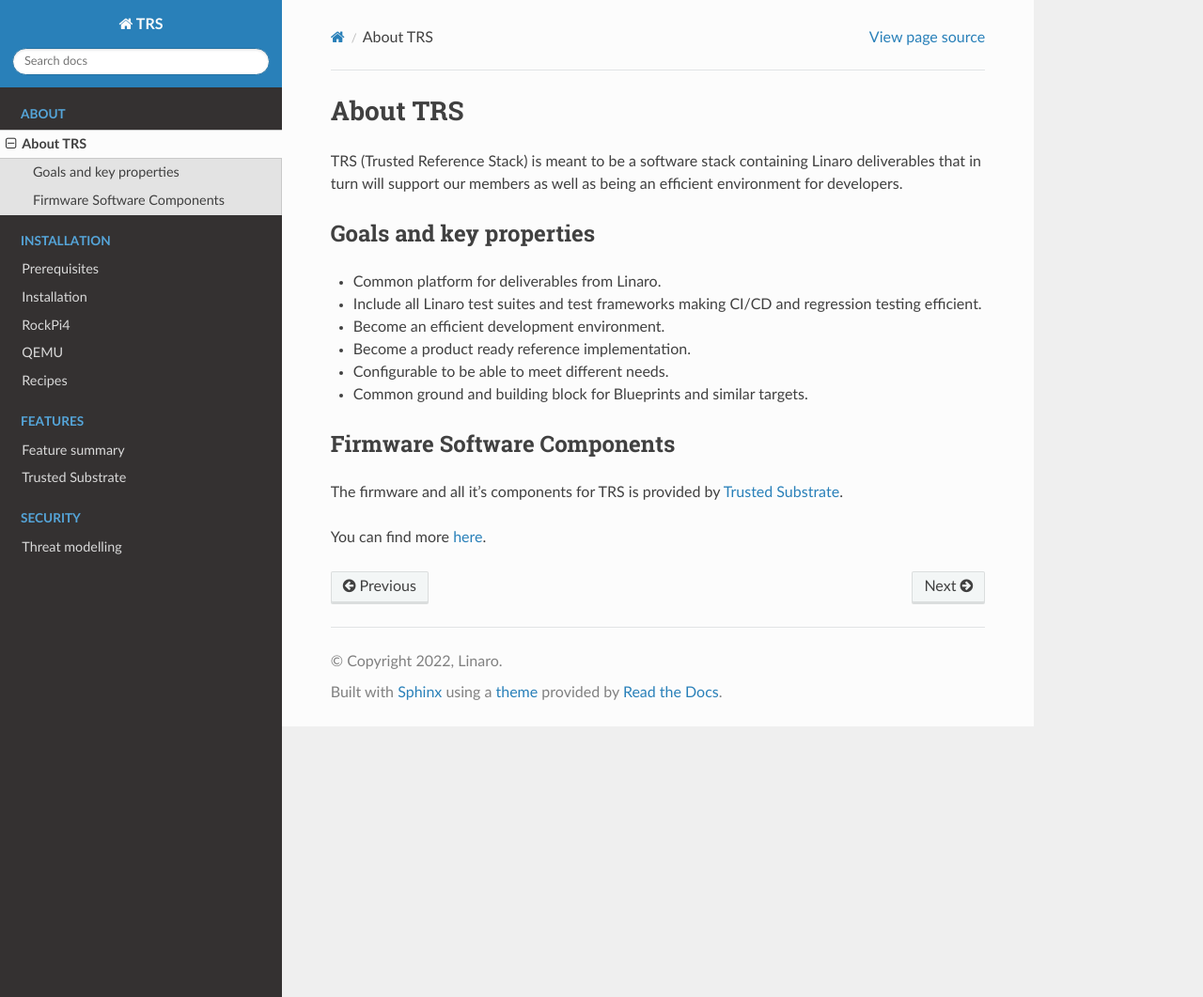
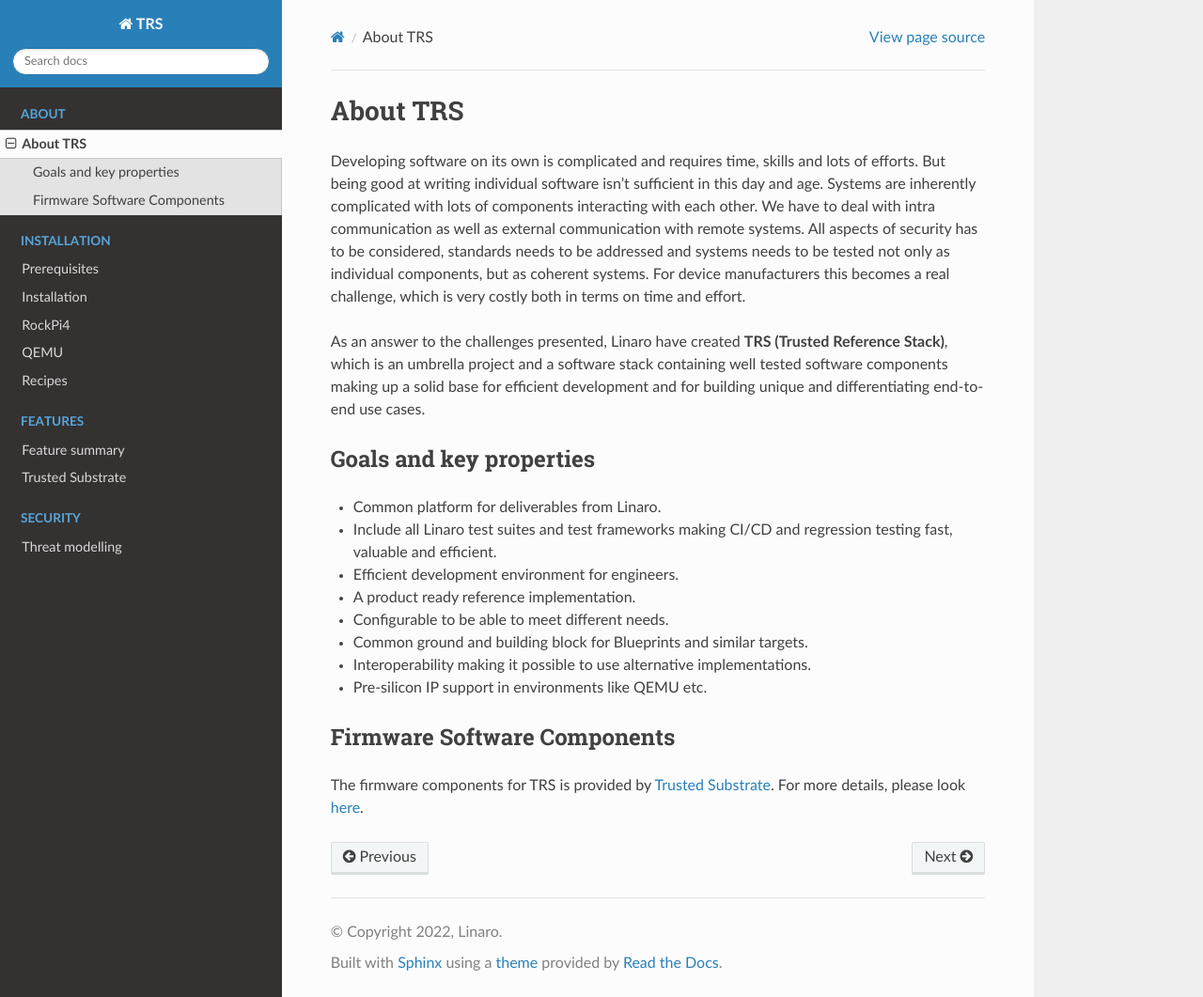
Before and after one commit to petegriffin/trs, a Sphinx documentation site: the page built from docs/about/about.rst, in a window 1280 px wide and 1061 px high. Shown: the whole window at 94% size. Built offline with Sphinx 7.4.7 and the Read the Docs theme 2.0.0, drawn with Linux system fonts in a browser that asks for light colours.

Commit message:
about: add problem statement and tweak existing goals
Signed-off-by: Joakim Bech <joakim.bech@linaro.org>

```diff
--- a/docs/about/about.rst
+++ b/docs/about/about.rst
@@ -1,25 +1,37 @@
 About TRS
 #########
-TRS (Trusted Reference Stack) is meant to be a software stack containing Linaro
-deliverables that in turn will support our members as well as being an efficient
-environment for developers.
+Developing software on its own is complicated and requires time, skills and lots
+of efforts. But being good at writing individual software isn't sufficient in
+this day and age. Systems are inherently complicated with lots of components
+interacting with each other. We have to deal with intra communication as well as
+external communication with remote systems. All aspects of security has to be
+considered, standards needs to be addressed and systems needs to be tested not
+only as individual components, but as coherent systems. For device manufacturers
+this becomes a real challenge, which is very costly both in terms on time and
+effort.
+
+As an answer to the challenges presented, Linaro have created **TRS (Trusted
+Reference Stack)**, which is an umbrella project and a software stack containing
+well tested software components making up a solid base for efficient development
+and for building unique and differentiating end-to-end use cases.
 
 .. _about_goals:
 
 Goals and key properties
 ************************
 * Common platform for deliverables from Linaro.
-* Include all Linaro test suites and test frameworks making CI/CD and regression testing efficient.
-* Become an efficient development environment.
-* Become a product ready reference implementation.
+* Include all Linaro test suites and test frameworks making CI/CD and regression
+  testing fast, valuable and efficient.
+* Efficient development environment for engineers.
+* A product ready reference implementation.
 * Configurable to be able to meet different needs.
 * Common ground and building block for Blueprints and similar targets.
+* Interoperability making it possible to use alternative implementations.
+* Pre-silicon IP support in environments like QEMU etc.
 
 Firmware Software Components
-******************************
-
-The firmware and all it's components for TRS is provided by
-`Trusted Substrate <https://trusted-substrate.readthedocs.io/en/latest/>`_.
-
-You can find more `here
+****************************
+The firmware components for TRS is provided by
+`Trusted Substrate <https://trusted-substrate.readthedocs.io/en/latest/>`_. For
+more details, please look `here
 <https://trusted-substrate.readthedocs.io/en/latest/requirements/supported_platforms.html#software-components>`_.
```
